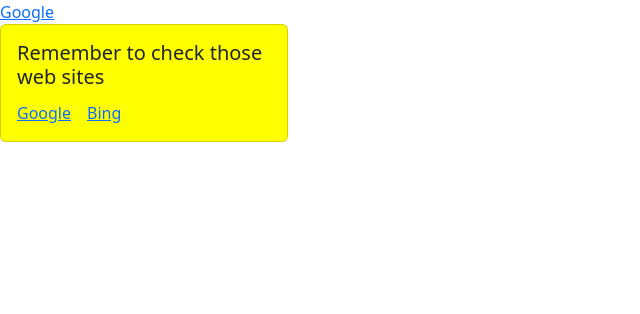
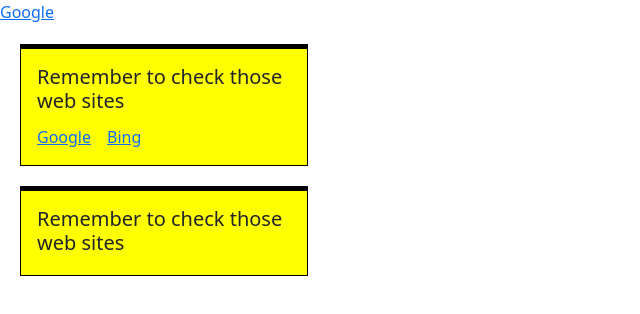
Before and after one commit to mana-byte/aixemple_react, a Next.js app in the folder aixampleux/client/: page / in a window 1280 px wide. Shown: the top 314 px of the page, without its empty margins (0-640 px from the left). Built offline with nearby package versions, Linux system fonts and the light colour scheme.

Commit message:
added(global.css, homepage, postit): more robust code and more beautiful postit

```diff
--- a/aixampleux/client/src/app/globals.css
+++ b/aixampleux/client/src/app/globals.css
@@ -1,42 +1,7 @@
-:root {
-  --background: #ffffff;
-  --foreground: #171717;
+.postIt {
+    margin: 20px;
+    border: 1px solid #000 !important;
+    border-radius: 0px !important;
+    border-top: 5px solid #000 !important;
+
 }
-
-@media (prefers-color-scheme: dark) {
-  :root {
-    --background: #0a0a0a;
-    --foreground: #ededed;
-  }
-}
-
-html,
-body {
-  max-width: 100vw;
-  overflow-x: hidden;
-}
-
-body {
-  color: var(--foreground);
-  background: var(--background);
-  font-family: Arial, Helvetica, sans-serif;
-  -webkit-font-smoothing: antialiased;
-  -moz-osx-font-smoothing: grayscale;
-}
-
-* {
-  box-sizing: border-box;
-  padding: 0;
-  margin: 0;
-}
-
-a {
-  color: inherit;
-  text-decoration: none;
-}
-
-@media (prefers-color-scheme: dark) {
-  html {
-    color-scheme: dark;
-  }
-}
--- a/aixampleux/client/src/app/page.jsx
+++ b/aixampleux/client/src/app/page.jsx
@@ -1,6 +1,24 @@
 import Image from "next/image";
 import styles from "./page.module.css";
 import PostIt from "./postit/postit";
+
+const postItCorrect = (postIt) => {
+    const template = {
+        id: 0,
+        title: "",
+        text: "",
+        subtitle: "",
+        links: [],
+    };
+    return {
+        id: typeof postIt.id === "number" ? postIt.id : template.id,
+        title: typeof postIt.title === "string" ? postIt.title : template.title,
+        text: typeof postIt.text === "string" ? postIt.text : template.text,
+        subtitle:
+            typeof postIt.subtitle === "string" ? postIt.subtitle : template.subtitle,
+        links: Array.isArray(postIt.links) ? postIt.links : template.links,
+    };
+};
 
 export default function Index() {
     const links = [
@@ -8,16 +26,29 @@
         { id: 3, url: "https://www.bing.com", text: "Bing" },
     ];
     const postIt = [
-        { id:1, title: "Remember to check those web sites", links: links }
+        { id: 1, title: "Remember to check those web sites", links: links },
+        { id: 2, title: "Remember to check those web sites", links: [] },
     ];
 
     return (
         <div>
-        <a href="https://www.google.com">Google</a>
-        { postIt.map((postIt) => {
-            console.log(postIt);
-            return (<PostIt key={postIt.id} title={postIt.title} links={postIt.links} />);
-        })}
+            <a href="https://www.google.com">Google</a>
+            {postIt.map((postIt) => {
+                const postItCorrected = postItCorrect(postIt);
+                try {
+                    return (
+                        <PostIt
+                            key={postItCorrected.id}
+                            title={postItCorrected.title}
+                            text={postItCorrected.text}
+                            subtitle={postItCorrected.subtitle}
+                            links={postItCorrected.links}
+                        />
+                    );
+                } catch (e) {
+                    console.log(e);
+                }
+            })}
         </div>
     );
 }
--- a/aixampleux/client/src/app/postit/postit.jsx
+++ b/aixampleux/client/src/app/postit/postit.jsx
@@ -3,7 +3,10 @@
 
 export default function PostIt(props) {
     return (
-        <div className="card" style={{ width: "18rem", backgroundColor: "yellow" }}>
+        <div
+            className="card postIt"
+            style={{ width: "18rem", backgroundColor: "yellow" }}
+        >
             <div className="card-body">
                 <h5 className="card-title">{props.title}</h5>
                 <h6 className="card-subtitle mb-2 text-muted">{props.subtitle}</h6>
```
